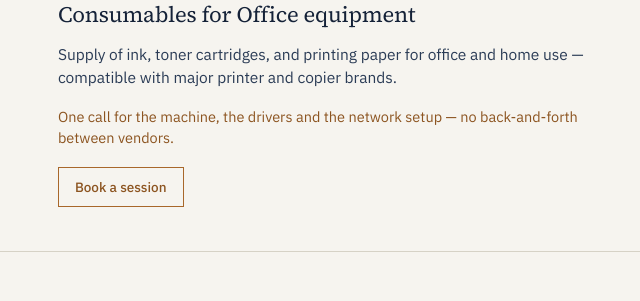
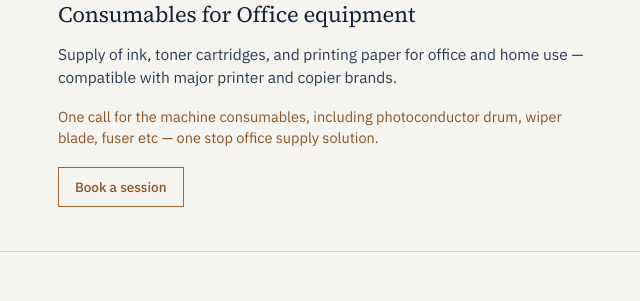
Before and after one commit to techdining01/logiclanesolution, a Django app: page / in a window 1280 px wide. Shown: the part 5137-5438 px from the top of the page, without its empty margins (465-1105 px from the left). Run offline with Django 5.2, Linux system fonts and the light colour scheme; style sheets or scripts are compiled from the project's sources; some libraries are stand-ins or nearby versions.

Commit message:
production

```diff
--- a/templates/logiclane-solutions.html
+++ b/templates/logiclane-solutions.html
@@ -903,7 +903,7 @@
           </div>
           <h3>Consumables for Office equipment</h3>
           <p>Supply of ink, toner cartridges, and printing paper for office and home use — compatible with major printer and copier brands.</p>
-          <p class="outcome">One call for the machine, the drivers and the network setup — no back-and-forth between vendors.</p>
+          <p class="outcome">One call for the machine consumables, including photoconductor drum, wiper blade, fuser etc — one stop office supply solution.</p>
           <button class="btn-book" type="button" onclick="openBooking('Consumables for Printers & copiers')">Book a session</button>
         </div>
       </div>
```
